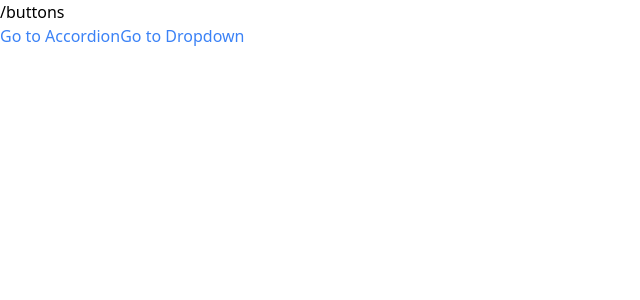
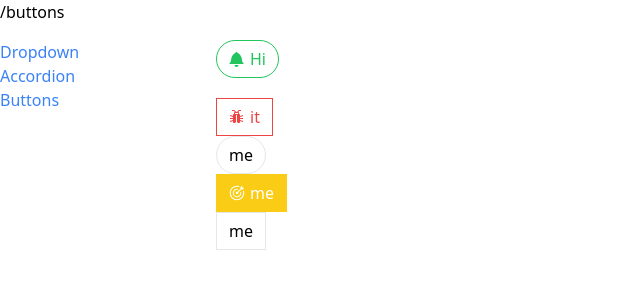
Before and after one commit to JonathanRudd/react-components, a React (Create React App) app: page /buttons in a window 1280 px wide. Shown: the top 300 px of the page, without its empty margins (0-640 px from the left). Built offline with nearby package versions, Linux system fonts and the light colour scheme.

Commit message:
sidebar in progress

```diff
--- a/src/App.js
+++ b/src/App.js
@@ -1,20 +1,23 @@
-import Link from "./components/Link";
+import Sidebar from "./components/Sidebar";
 import Route from "./components/Route";
 import AccordionPage from "./pages/AccordionPage";
 import DropdownPage from "./pages/DropdownPage";
+import ButtonPage from "./pages/ButtonPage";
 
 function App() {
 
   return (
-    <div className="">
-      <Link to="/accordion">Go to Accordion</Link>
-      <Link to="/dropdown">Go to Dropdown</Link>
-      <div>
+    <div className="container mx-auto grid grid-cols-6 gap-4 mt-4">
+      <Sidebar />
+      <div className="col-span-5">
         <Route path="/accordion">
           <AccordionPage />
         </Route>
-        <Route path="/dropdown">
+        <Route path="/">
           <DropdownPage />
+        </Route>
+        <Route path="/buttons">
+          <ButtonPage />
         </Route>
       </div>
     </div>
--- /dev/null
+++ b/src/components/Sidebar.js
@@ -0,0 +1,25 @@
+import Link from "./Link";
+
+function Sidebar() {
+  const links = [
+    { label: "Dropdown", path: "/" },
+    { label: "Accordion", path: "/accordion" },
+    { label: "Buttons", path: "/buttons" },
+
+  ];
+
+  const renderedLinks = links.map((link) => {
+    return <Link key={link.path} to={link.path}>{link.label}</Link>;
+
+
+  });
+
+
+  return (
+    <div className="sticky top-0 overflow-y-scroll flex flex-col">
+      {renderedLinks}
+    </div>
+  );
+}
+
+export default Sidebar;
--- a/src/pages/ButtonPage.js
+++ b/src/pages/ButtonPage.js
@@ -3,7 +3,7 @@
 
 function ButtonPage() {
   const handleClick = () => {
-    alert("Hello");
+
   };
   return (
     <div>
```
